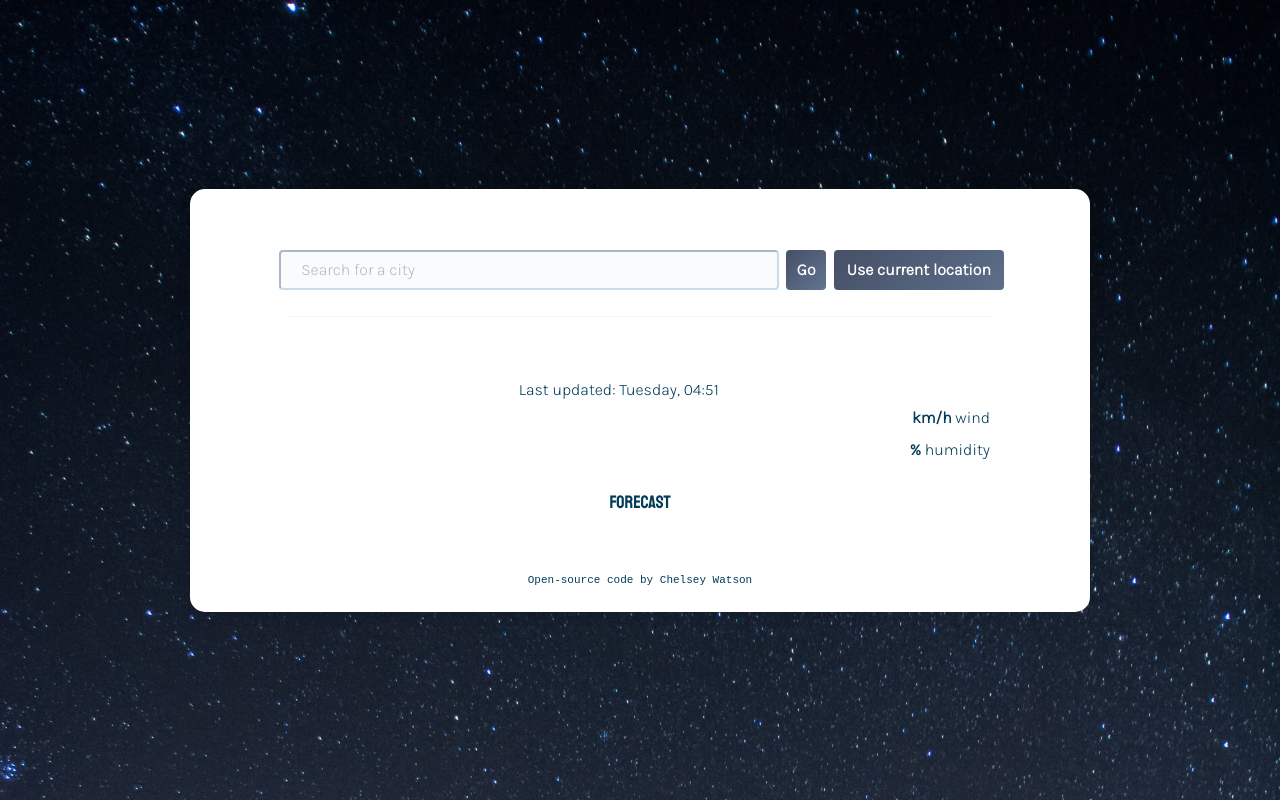
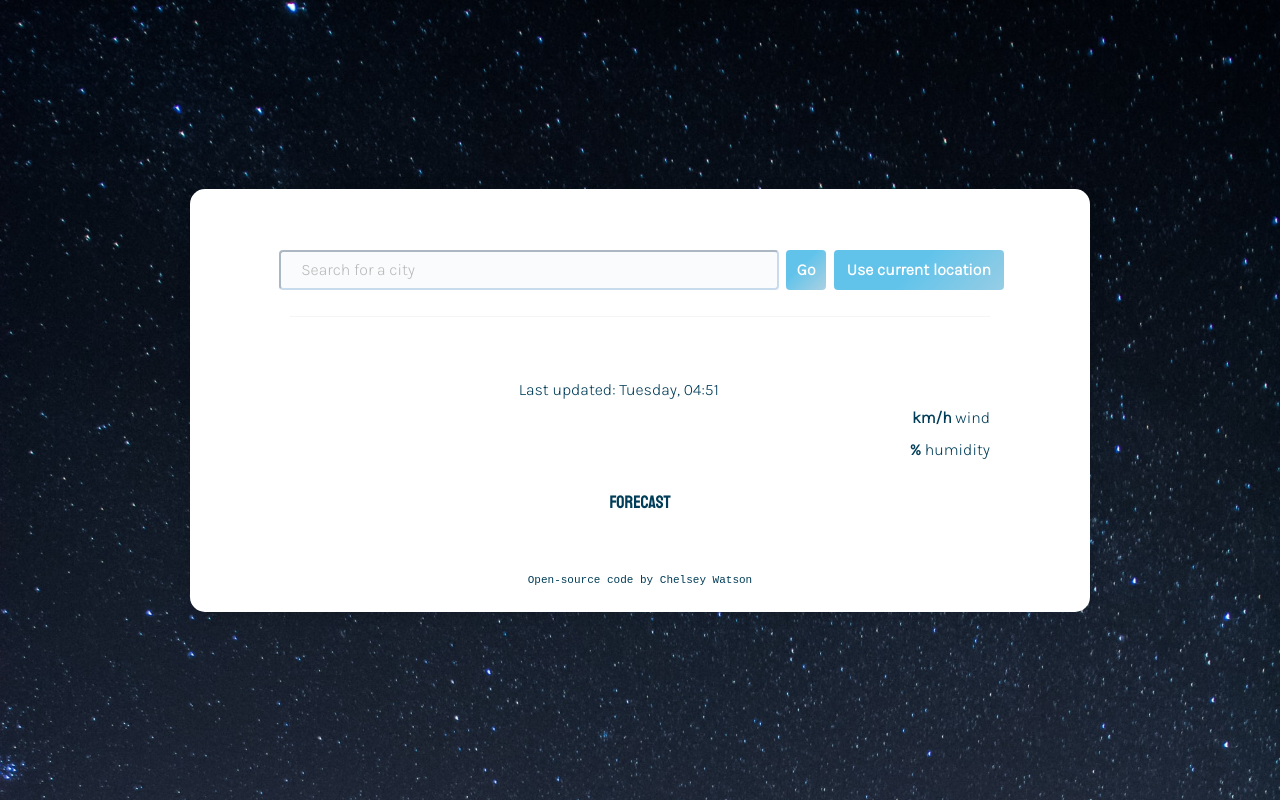
Before and after one commit to chelseyrhianne/weather-app, a plain HTML site: page index.html in a window 1280 px wide. Drawn offline with nearby package versions, Linux system fonts and the light colour scheme; no server answers.

Commit message:
Revert "Changed buttons colour"
This reverts commit f4e52a46903d1e39b994d32981f4a3a6a9d30289.

```diff
--- a/style/app.css
+++ b/style/app.css
@@ -165,7 +165,7 @@ a:hover {
 .select {
   align-items: center;
   background-color: #7f5a83;
-  background-image: linear-gradient(315deg, #4c6a92 0%, #1b2845 95%);
+  background-image: linear-gradient(315deg, #e2d4d3 0%, #3bb5e6 74%);
   background-position: left;
   background-repeat: no-repeat;
   width: 170px;
@@ -188,6 +188,20 @@ a:hover {
   width: 40px;
 }
 
+.select:before {
+  align-items: center;
+  color: rgba(255, 255, 255, 0.5);
+  content: "Brighten";
+  background-color: #ffffff;
+  background-image: linear-gradient(315deg, #1b2845 0%, #274060 74%);
+  display: flex;
+  font-size: 16px;
+  height: 40px;
+  justify-content: center;
+  position: absolute;
+  transition: 500ms;
+  width: 100px;
+}
 .select:hover {
   background-position: right;
 }
```
